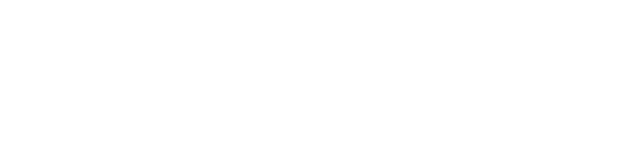
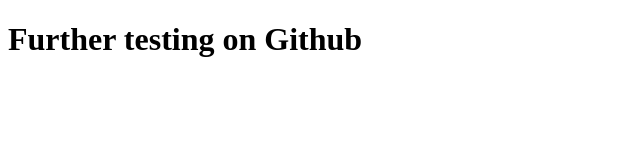
Before and after one commit to Halilcodex/crap-portfolio, a plain HTML site: page index.html in a window 1280 px wide. Shown: the whole page, without its empty margins (0-640 px from the left). Drawn offline with Linux system fonts and the light colour scheme.

Commit message:
added a h1 tag to the index file

```diff
--- a/index.html
+++ b/index.html
@@ -9,6 +9,6 @@
 
     <body>
 
-
+        <h1>Further testing on Github</h1>
     </body>
 </html>
```
